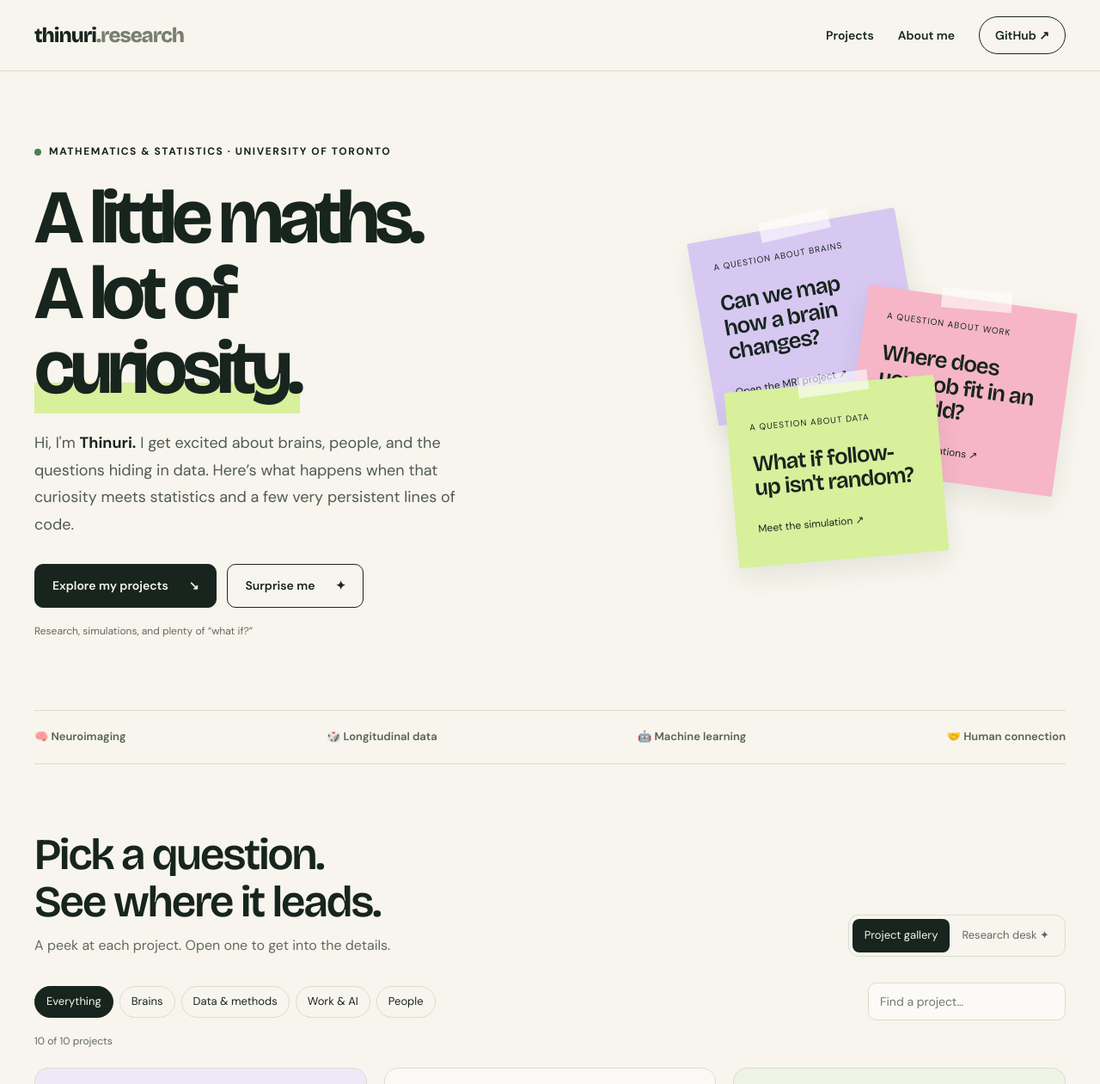
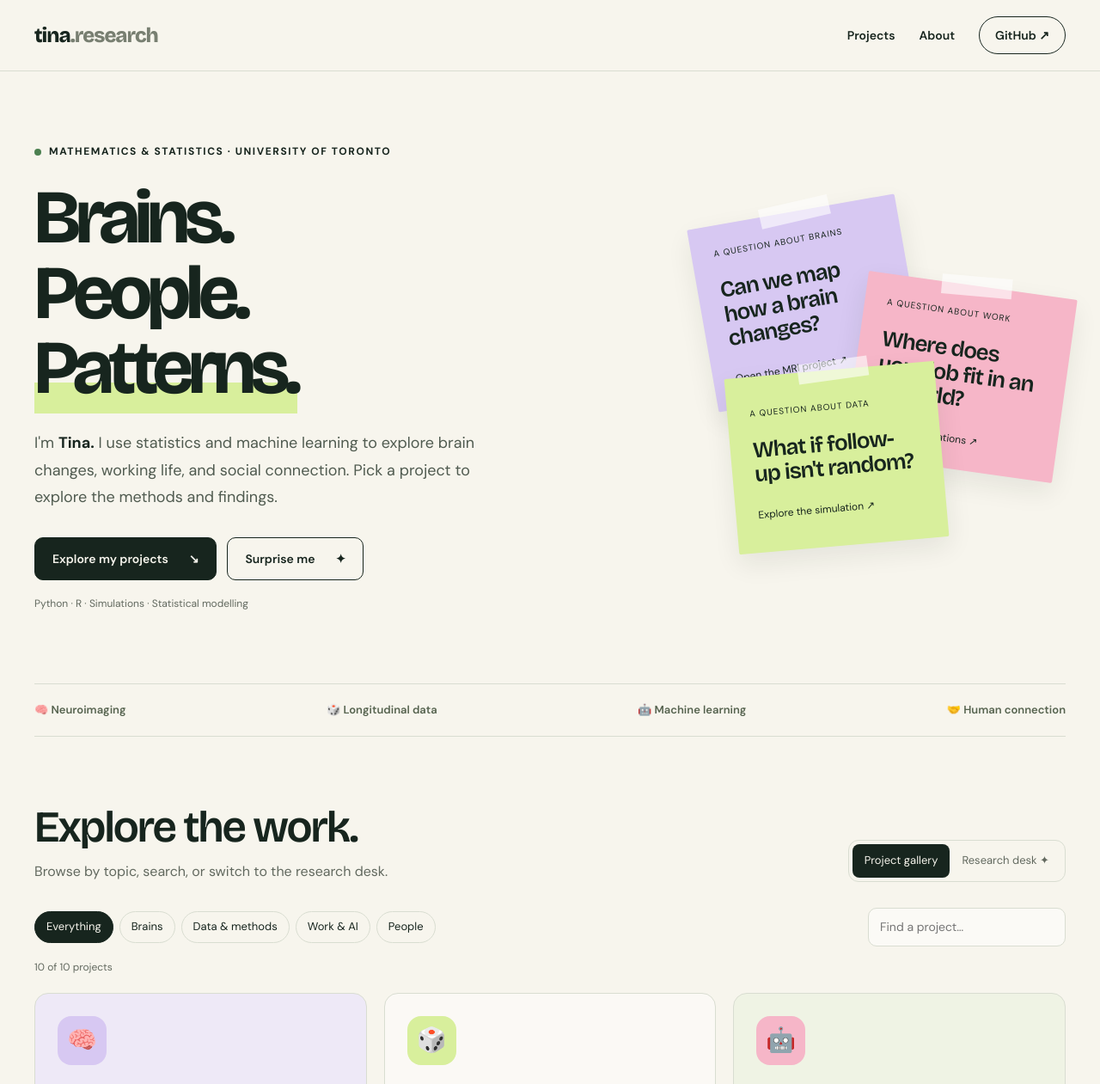
Before and after one commit to ThinuriSW/Project-Experience, a plain HTML site: page docs/index.html in a window 1280 px wide. Shown: the top 1261 px of the page at 86% size. Drawn offline with nearby package versions, Linux system fonts and the light colour scheme.

Commit message:
Add files via upload

```diff
--- a/docs/index.html
+++ b/docs/index.html
@@ -3,9 +3,9 @@
 <head>
 <meta charset="utf-8">
 <meta name="viewport" content="width=device-width, initial-scale=1">
-<meta name="description" content="Thinuri Welithotage explores brains, work, and human connection through mathematics, statistics, and machine learning. Explore her research and interactive occupation map.">
+<meta name="description" content="Tina’s research portfolio explores neuroimaging, longitudinal data, occupational health, and machine learning. Browse projects and try the interactive occupation map.">
 <meta name="theme-color" content="#17251e">
-<title>Thinuri Welithotage · Follow the questions</title>
+<title>Tina · Research &amp; projects</title>
 <link rel="preconnect" href="https://fonts.googleapis.com">
 <link rel="preconnect" href="https://fonts.gstatic.com" crossorigin>
 <link href="https://fonts.googleapis.com/css2?family=Bricolage+Grotesque:wght@400;500;600;700;800&family=DM+Sans:wght@400;500;600;700&display=swap" rel="stylesheet">
@@ -27,26 +27,26 @@ dialog{width:min(780px,calc(100% - 28px));max-height:88dvh;border:0;border-radiu
 </head>
 <body>
 <a class="skip" href="#projects">Skip to projects</a>
-<header><div class="wrap nav"><a class="brand" href="#top">thinuri<span>.research</span></a><nav class="navlinks" aria-label="Main navigation"><a href="#projects">Projects</a><a href="#about">About me</a><a class="nav-explore" href="https://github.com/ThinuriSW/Project-Experience">GitHub ↗</a></nav></div></header>
+<header><div class="wrap nav"><a class="brand" href="#top">tina<span>.research</span></a><nav class="navlinks" aria-label="Main navigation"><a href="#projects">Projects</a><a href="#about">About</a><a class="nav-explore" href="https://github.com/ThinuriSW/Project-Experience">GitHub ↗</a></nav></div></header>
 <main id="top" class="wrap">
 <section class="hero" aria-labelledby="hero-title">
-<div><p class="eyebrow"><span class="dot" aria-hidden="true"></span> Mathematics &amp; Statistics · University of Toronto</p><h1 id="hero-title">A little maths.<br>A lot of<br><em>curiosity.</em></h1><p class="intro">Hi, I'm <strong>Thinuri.</strong> I get excited about brains, people, and the questions hiding in data. Here’s what happens when that curiosity meets statistics and a few very persistent lines of code.</p><div class="actions"><a class="button dark" href="#projects">Explore my projects <span aria-hidden="true">↘</span></a><button class="button" id="surprise">Surprise me <span aria-hidden="true">✦</span></button></div><p class="hero-note">Research, simulations, and plenty of “what if?”</p></div>
+<div><p class="eyebrow"><span class="dot" aria-hidden="true"></span> Mathematics &amp; Statistics · University of Toronto</p><h1 id="hero-title">Brains.<br>People.<br><em>Patterns.</em></h1><p class="intro">I'm <strong>Tina.</strong> I use statistics and machine learning to explore brain changes, working life, and social connection. Pick a project to explore the methods and findings.</p><div class="actions"><a class="button dark" href="#projects">Explore my projects <span aria-hidden="true">↘</span></a><button class="button" id="surprise">Surprise me <span aria-hidden="true">✦</span></button></div><p class="hero-note">Python · R · Simulations · Statistical modelling</p></div>
 <div class="board" aria-label="Three questions from my research">
 <button class="notecard note-one" data-project="suds"><span class="tape" aria-hidden="true"></span><span class="small">A question about brains</span><b>Can we map how a brain changes?</b><span class="corner">Open the MRI project ↗</span></button>
 <button class="notecard note-two" data-project="ai"><span class="tape" aria-hidden="true"></span><span class="small">A question about work</span><b>Where does your job fit in an AI world?</b><span class="corner">Explore occupations ↗</span></button>
-<button class="notecard note-three" data-project="followup"><span class="tape" aria-hidden="true"></span><span class="small">A question about data</span><b>What if follow-up isn't random?</b><span class="corner">Meet the simulation ↗</span></button>
+<button class="notecard note-three" data-project="followup"><span class="tape" aria-hidden="true"></span><span class="small">A question about data</span><b>What if follow-up isn't random?</b><span class="corner">Explore the simulation ↗</span></button>
 </div>
 </section>
 <div class="topic-line" aria-label="Research interests"><span>🧠 Neuroimaging</span><span>🎲 Longitudinal data</span><span>🤖 Machine learning</span><span>🤝 Human connection</span></div>
 <section class="section" id="projects" aria-labelledby="projects-title">
-<div class="section-top"><div><h2 id="projects-title">Pick a question.<br>See where it leads.</h2><p>A peek at each project. Open one to get into the details.</p></div><div class="view-switch" role="group" aria-label="Project view"><button id="gallery-view" aria-pressed="true">Project gallery</button><button id="desk-view" aria-pressed="false">Research desk ✦</button></div></div>
+<div class="section-top"><div><h2 id="projects-title">Explore the work.</h2><p>Browse by topic, search, or switch to the research desk.</p></div><div class="view-switch" role="group" aria-label="Project view"><button id="gallery-view" aria-pressed="true">Project gallery</button><button id="desk-view" aria-pressed="false">Research desk ✦</button></div></div>
 <div class="tools"><div class="filters" role="group" aria-label="Filter projects by topic"><button class="filter" data-filter="all" aria-pressed="true">Everything</button><button class="filter" data-filter="brain" aria-pressed="false">Brains</button><button class="filter" data-filter="data" aria-pressed="false">Data &amp; methods</button><button class="filter" data-filter="work" aria-pressed="false">Work &amp; AI</button><button class="filter" data-filter="people" aria-pressed="false">People</button></div><label><span class="sr-only">Search research projects</span><input class="search" id="search" type="search" placeholder="Find a project…" autocomplete="off"></label></div>
-<p class="status" id="project-count" role="status" aria-live="polite"></p><p class="desk-message">Welcome to my research desk. Click a folder to open it.</p><div class="grid" id="project-grid"></div><div class="no-results" id="no-results" hidden><p>No projects match that search. Try “MRI”, “survey”, or “AI”.</p><button class="button" id="reset">Show all projects</button></div>
+<p class="status" id="project-count" role="status" aria-live="polite"></p><p class="desk-message">Click a folder to explore the project.</p><div class="grid" id="project-grid"></div><div class="no-results" id="no-results" hidden><p>No projects match that search. Try “MRI”, “survey”, or “AI”.</p><button class="button" id="reset">Show all projects</button></div>
 <div class="feature"><div><p class="eyebrow">Try something interactive</p><h2>Find your occupation.<br>Explore the bigger picture.</h2><p>Search a map of 664 occupations and compare AI exposure with psychosocial buffering. The explorer explains both scores and lets you see where your occupation sits.</p><a class="button dark" href="https://thinurisw.github.io/Project-Experience/occupations.html">Find my occupation <span aria-hidden="true">↗</span></a></div><div class="feature-demo"><span class="mini-label">From my first-author paper</span><p class="example">How do skills and job structure relate to AI exposure?</p><a href="https://doi.org/10.1002/ajim.70131">Read the research <span aria-hidden="true">↗</span></a></div></div>
 </section>
-<section class="about" id="about" aria-labelledby="about-title"><div><p class="eyebrow">The person behind the projects</p><h2 id="about-title">Hi again.<br>I'm Thinuri 👋</h2></div><div><p>I study Mathematics and Statistics at the University of Toronto. I love the process of taking a question that feels too big, breaking it into smaller pieces, and finding a way to investigate it.</p><p>My work has taken me from brain scans at Baycrest to occupational health at the ReSTORE Lab, with simulations, survey data, and machine learning along the way.</p><p>This is where I share the questions, the work, and what I’m learning. <a href="https://github.com/ThinuriSW">Find me on GitHub ↗</a></p></div></section>
+<section class="about" id="about" aria-labelledby="about-title"><div><p class="eyebrow">Research interests</p><h2 id="about-title">Tina<br>Maths &amp; stats.</h2></div><div><p>I study Mathematics and Statistics at the University of Toronto, with research experience at Baycrest and the ReSTORE Lab.</p><p>My projects span neuroimaging, longitudinal modelling, occupational health, and social connection. I’m interested in how data are collected, how models behave, and what we can learn from them.</p><p><a href="https://github.com/ThinuriSW/Project-Experience">Browse code and project materials on GitHub ↗</a></p></div></section>
 </main>
-<footer class="wrap footer"><span>Thinuri Shehara Welithotage · Made for curious people.</span><a href="#top">Back to the top ↑</a></footer>
+<footer class="wrap footer"><span>Tina · Research &amp; projects</span><a href="#top">Back to the top ↑</a></footer>
 <dialog id="project-dialog" aria-labelledby="dialog-title"><div class="dialog-top"><button class="close" id="close-dialog" aria-label="Close project details">×</button><p class="dialog-category" id="dialog-category"></p><h2 id="dialog-title"></h2><p class="dialog-context" id="dialog-context"></p></div><div class="dialog-body"><p id="dialog-description"></p><h3>What I worked on</h3><ul id="dialog-contributions"></ul><div class="materials" id="dialog-materials"></div><p class="modal-note" id="dialog-note"></p></div></dialog>
 <noscript><div class="wrap"><p>Explore the complete project collection and research materials on <a href="https://github.com/ThinuriSW/Project-Experience">GitHub</a>.</p></div></noscript>
 <script>
```
